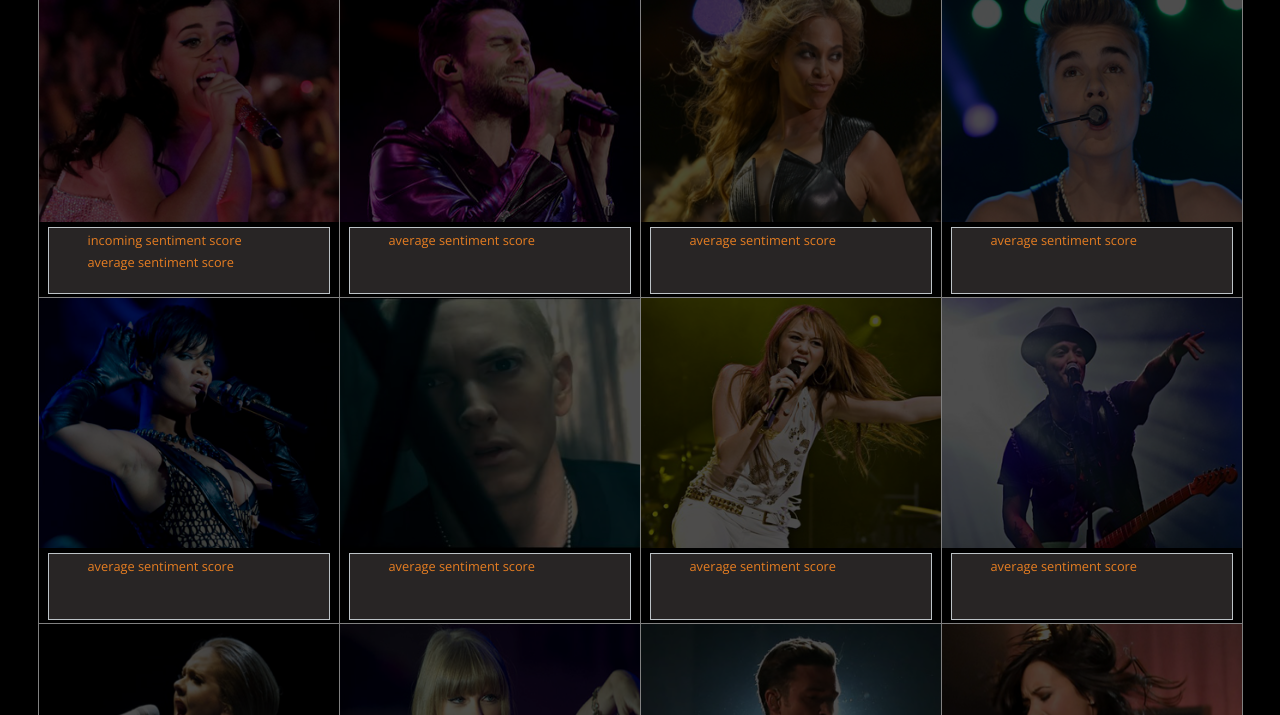
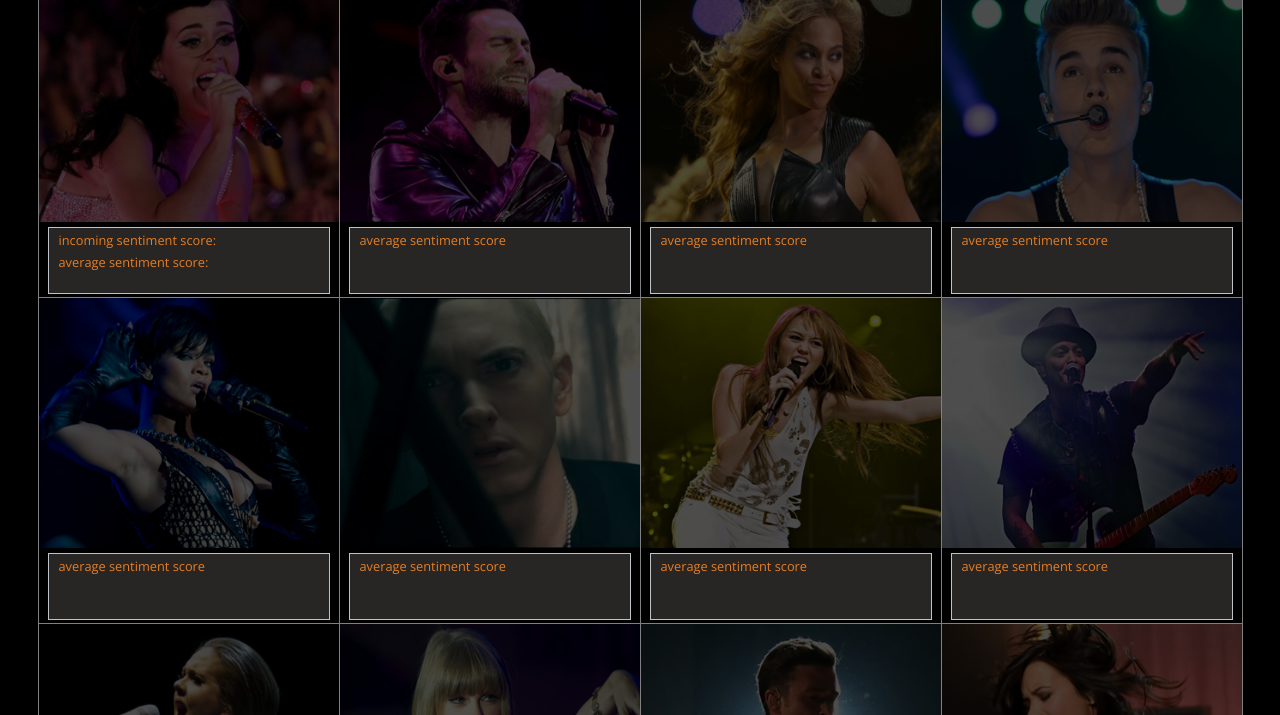
Before and after one commit to scottjason/tweety-pop, a website: page index.html in a window 1280 px wide. Shown: the part 85-800 px from the top of the page. Drawn offline with nearby package versions, Linux system fonts and the light colour scheme; no server answers; files whose address does not match are found by name.

Commit message:
renders correctly for katy perry on both incoming and average score

```diff
--- a/index.html
+++ b/index.html
@@ -23,9 +23,10 @@
         <td><div class="box"><p class="katy"></p>
         <img id='katy-pic' src="images/katyperry.png">
         <div class="stats-box">
-        <p id='incoming-static'>incoming sentiment score</p>
+        <p id='incoming-static'>incoming sentiment score:</p>
         <p id='katy-incoming'></p>
-        <p id='average-static'>average sentiment score</p>
+        <br>
+        <p id='average-static'>average sentiment score:</p>
         <p id='katy-average'></p>
         </div></div></td>
 
--- a/public/javascripts/web.js
+++ b/public/javascripts/web.js
@@ -1,5 +1,6 @@
 $(document).ready(function() {
 
+// declare floating point number truncation
     Number.prototype.toFixedDown = function(digits) {
         var regularExp = new RegExp("(\\d+\\.\\d{" + digits + "})(\\d)"),
         matchString = this.toString().match(regularExp);
@@ -167,6 +168,9 @@ $(document).ready(function() {
         $(".katy").fadeOut(function() {
             $(this).text(tweet).fadeIn(3000);
         });
+         $("#katy-incoming").fadeOut(function() {
+            $(this).text(rating).fadeIn(3000);
+        });
     }
 
     function renderTimberlake(tweet, rating) {
--- a/public/stylesheets/main.css
+++ b/public/stylesheets/main.css
@@ -51,7 +51,7 @@ p {
 }
 #incoming-static {
     max-width: 180px;
-    margin-left: 34px;
+    margin-left: 5px;
     text-align: left;
     color: #e67e22;
     font-size: 0.8em;
@@ -60,7 +60,7 @@ p {
 }
 #average-static {
     max-width: 180px;
-    margin-left: 34px;
+    margin-left: 5px;
     text-align: left;
     color: #e67e22;
     font-size: 0.8em;
@@ -69,7 +69,7 @@ p {
 }
 .katy {
     max-width: 280px;
-    text-align: center;
+    /*text-align: center;*/
     color: white;
     font-size: 0.8em;
     z-index: 1;
```
Also changed, not shown: app.js (+12 -12 lines).
